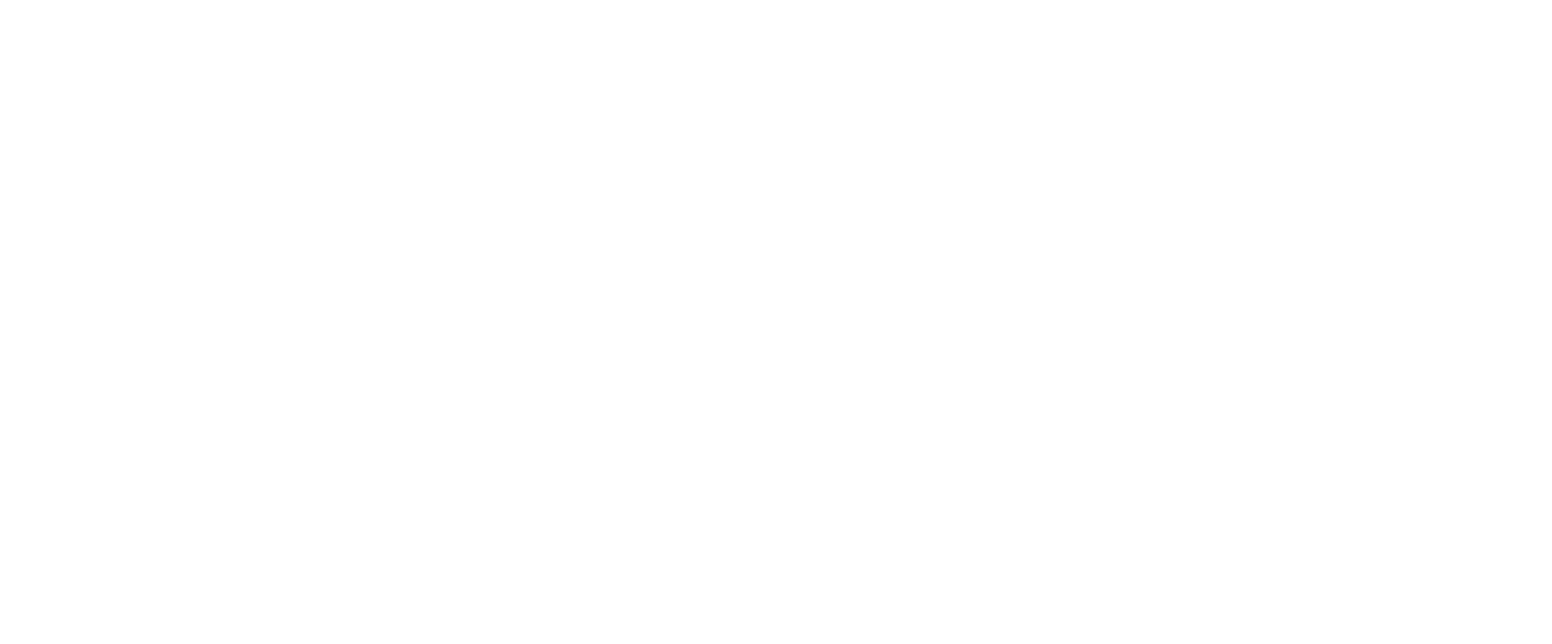
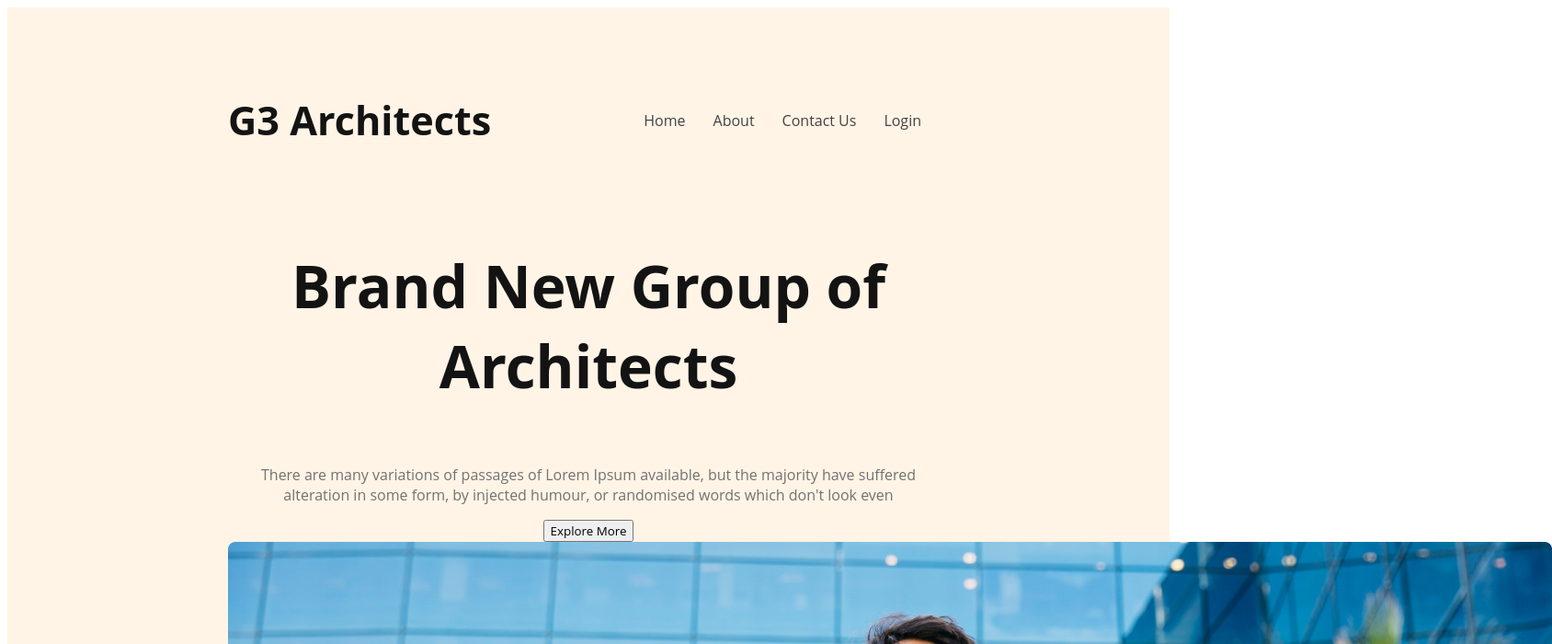
Before and after one commit to hridoy667/Architect_Landing_Page, a plain HTML site: page index.html in a window 1280 px wide. Shown: the top 700 px of the page at 92% size, 1688 px wide, since content can reach past the window. Drawn offline with Linux system fonts and the light colour scheme.

Commit message:
done a little

```diff
--- a/index.html
+++ b/index.html
@@ -7,6 +7,31 @@
     <link rel="stylesheet" href="styles/architect.css">
 </head>
 <body>
+    <header>
+<nav>
+    <h3 class="nav-title">G3 Architects</h3>
+    <ul>
+        <li><a href="">Home</a></li>
+        <li><a href="">About</a></li>
+        <li><a href="">Contact Us</a></li>
+        <li><a href="">Login</a></li>
+    </ul>
+</nav>
+<div class="banner">
+    <div class="banner-content">
+    <h3 class="banner-heading">Brand New Group of Architects</h3>
+    <p class="banner-description">There are many variations of passages of Lorem Ipsum available, but the majority have suffered alteration in some form, by injected humour, or randomised words which don't look even</p>
+    <button class="btn-primary">Explore More</button>
+    </div>
+    <img src="images/banner.png" alt="engineers">
+</div>
+    </header>
+    <main>
 
+
+    </main>
+    <footer>
+
+    </footer>
 </body>
 </html>
--- a/styles/architect.css
+++ b/styles/architect.css
@@ -0,0 +1,49 @@
+@import url('https://fonts.googleapis.com/css2?family=Lato&family=Work+Sans:ital,wght@0,400;0,700;0,800;1,200;1,500&display=swap');
+*{
+    font-family: 'Lato', sans-serif;
+    font-family: 'Work Sans', sans-serif;
+    font-family: 'Open Sans',sans-serif;
+}
+header{
+    background: rgba(255, 144, 14, 0.10);
+    padding: 50px 240px;
+}
+nav{
+    display: flex;
+    justify-content: space-between;
+    align-items: center;
+}
+nav ul{
+    display: flex;
+}
+nav li{
+    list-style: none;
+    margin-right: 30px;
+    font-size: 1rem;
+    font-weight: 500;
+}
+nav li a{
+    text-decoration: none;
+    color: #424242;
+
+}
+.nav-title{
+    color: #131313;
+    font-size: 2.7rem;
+    font-weight: 700;
+}
+.banner-content{
+max-width: 800px;
+text-align: center;
+margin: 0 auto;
+}
+.banner-heading{
+    font-size: 4rem;
+    font-weight: 700;
+    color: #131313;
+}
+.banner-description{
+    color:#727272;
+    font-size: 1rem;
+    font-weight: 400;
+}
```
